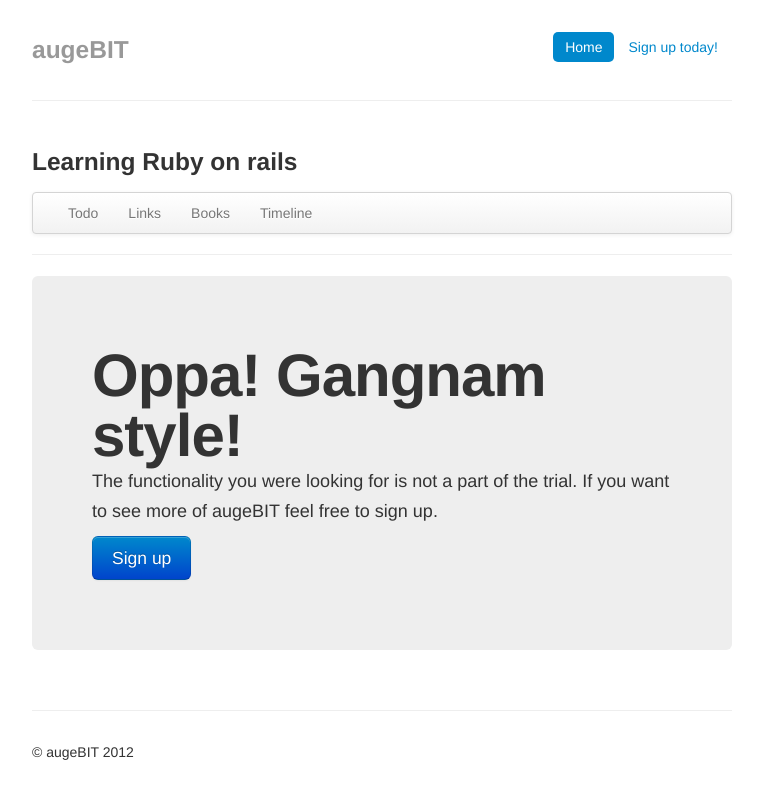
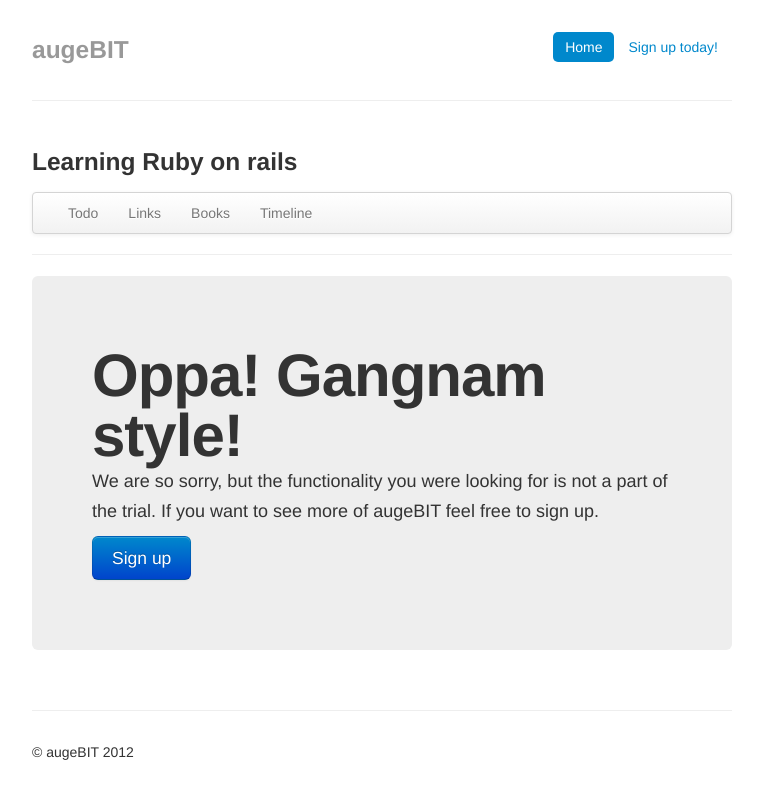
Before and after one commit to okjulian/augebit-prototype, a website: page app/index.html at #/timeline in a window 1280 px wide. Shown: the whole page, without its empty margins (258-1021 px from the left). Drawn offline with Linux system fonts and the light colour scheme.

Commit message:
Edit out of trial page

```diff
--- a/app/views/out-of-trial.html
+++ b/app/views/out-of-trial.html
@@ -16,7 +16,7 @@
 
   <div class="hero-unit">
     <h1>Oppa! Gangnam style!</h1>
-    <p>The functionality you were looking for is not a part of the trial. If you want to see more of augeBIT feel free to sign up.</p>
+    <p>We are so sorry, but the functionality you were looking for is not a part of the trial. If you want to see more of augeBIT feel free to sign up.</p>
     <p>
     <a href="#/signup" class="btn btn-primary btn-large">
       Sign up
```
